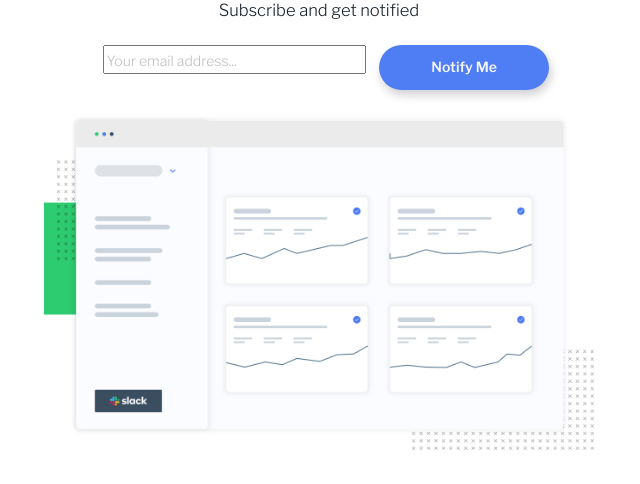
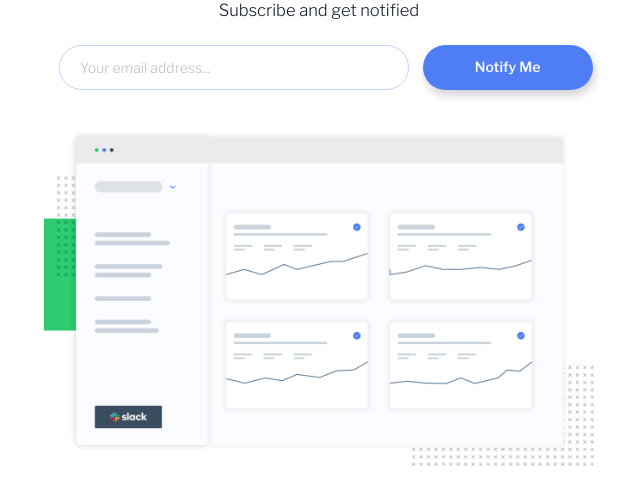
Before and after one commit to BernStrom/Ping-Coming-Soon-Page, a plain HTML site: page index.html in a window 1280 px wide. Shown: the part 213-697 px from the top of the page, without its empty margins (321-961 px from the left). Drawn offline with nearby package versions, Linux system fonts and the light colour scheme.

Commit message:
Change CSS selectors for input element

```diff
--- a/index.html
+++ b/index.html
@@ -25,7 +25,7 @@
 
         <form action="/submit.php" method="POST">
           <div>
-            <input id="email-field" name="email" type="email" pattern="[a-z0-9._%+-]+@[a-z0-9.-]+\.[a-z]{2,}$" placeholder="Your email address...">
+            <input class="email-field" name="email" type="email" pattern="[a-z0-9._%+-]+@[a-z0-9.-]+\.[a-z]{2,}$" placeholder="Your email address...">
             <p class="error-message success-message"></p>
           </div>
 
```
